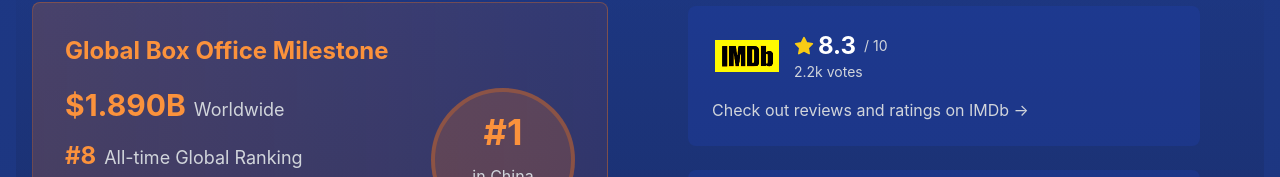
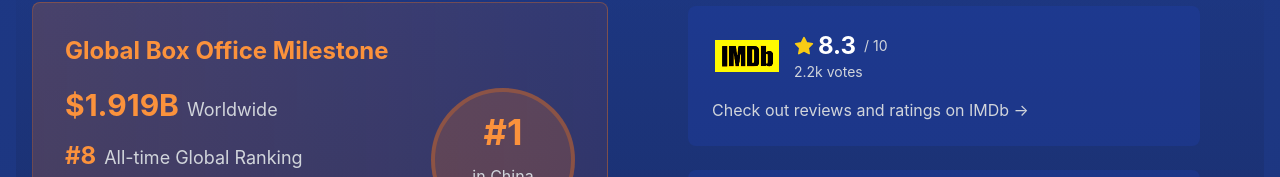
Before and after one commit to cabbagehao/nezha, a React (Vite) app: page / in a window 1280 px wide. Shown: the part 609-786 px from the top of the page. Built offline with nearby package versions, Linux system fonts and the light colour scheme.

Commit message:
Update: Ne Zha: Mo tong nao hai box office to $1.919B (Rank: 8)

```diff
--- a/src/data/movieData.ts
+++ b/src/data/movieData.ts
@@ -15,7 +15,7 @@ export const topMovies: Movie[] = [
   { rank: 5, title: "Star Wars: The Force Awakens", boxOffice: "$2.07B", year: 2015, country: "USA" },
   { rank: 6, title: "Avengers: Infinity War", boxOffice: "$2.05B", year: 2018, country: "USA" },
   { rank: 7, title: "Spider-Man: No Way Home", boxOffice: "$1.92B", year: 2021, country: "USA" },
-  { rank: 8, title: "Ne Zha: Mo tong nao hai", boxOffice: "$1.890B", year: 2025, country: "China", posterUrl: "/bigposts/homepage_post.webp" },
+  { rank: 8, title: "Ne Zha: Mo tong nao hai", boxOffice: "$1.919B", year: 2025, country: "China", posterUrl: "/bigposts/homepage_post.webp" },
   { rank: 9, title: "Inside Out 2", boxOffice: "$1.70B", year: 2024, country: "USA" },
   { rank: 10, title: "Jurassic World", boxOffice: "$1.67B", year: 2015, country: "USA" },
   { rank: 11, title: "The Lion King", boxOffice: "$1.66B", year: 2019, country: "USA" },
```
